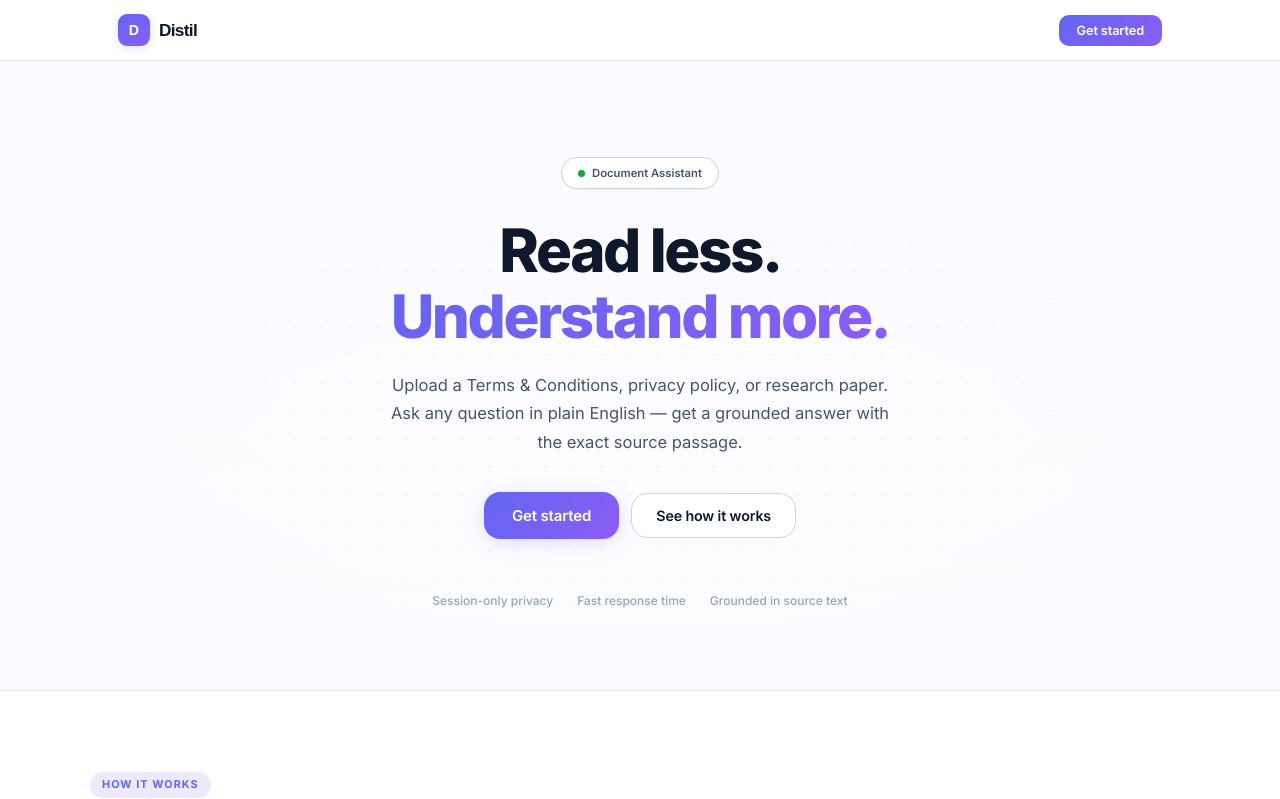
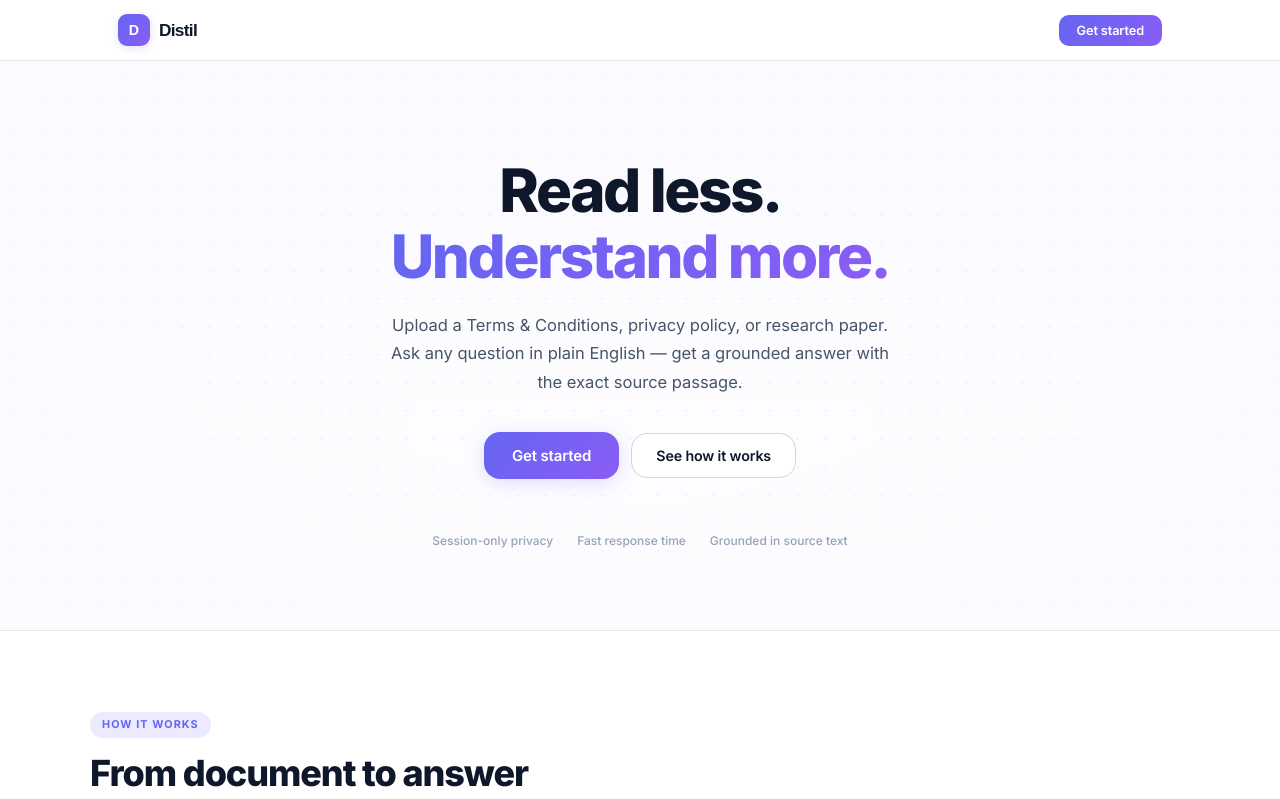
Before and after one commit to malavya1411/Distil, a React (Vite) app in the folder frontend/: page / in a window 1280 px wide. Shown: the top 799 px of the page. Built offline with nearby package versions, Linux system fonts and the light colour scheme.

Commit message:
Please provide the specific changes made to App.jsx so I can summarize them for you.

```diff
--- a/frontend/src/App.jsx
+++ b/frontend/src/App.jsx
@@ -146,10 +146,7 @@ export default function App() {
           <section className="hero-section" aria-labelledby="hero-headline">
             <div className="hero-inner">
 
-              <div className="hero-badge">
-                <span className="hero-badge-dot" aria-hidden="true" />
-                <span>Document Assistant</span>
-              </div>
+
 
               <h1 className="hero-headline" id="hero-headline">
                 Read less.<br />
```
